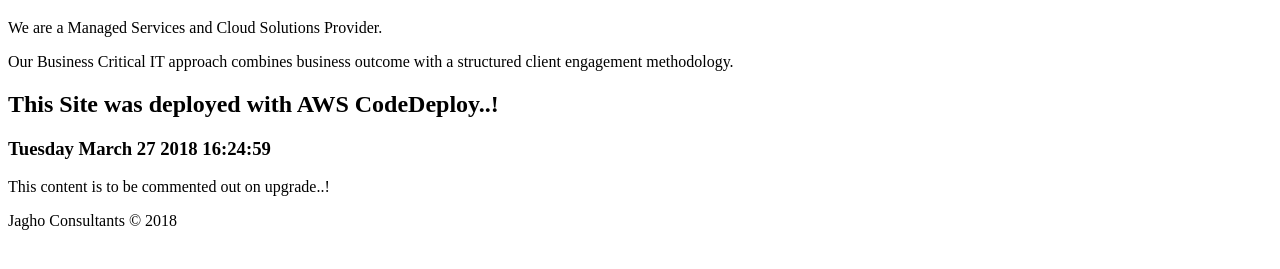
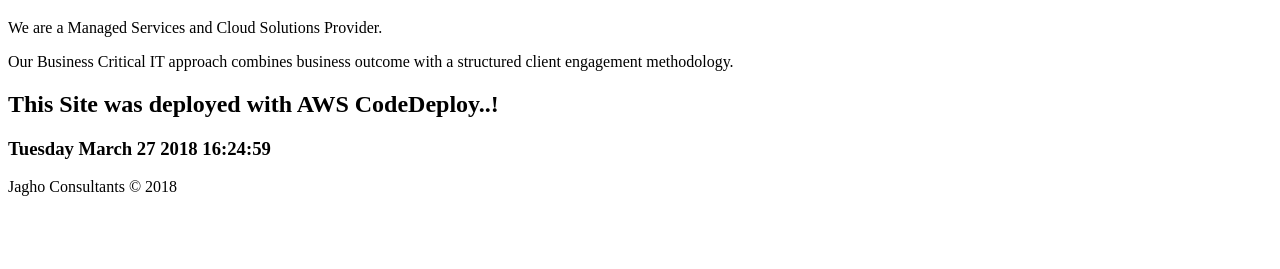
Before and after one commit to kbab6aoo/myJaghoDemoWebSite, a plain HTML site: page index.html in a window 1280 px wide. Shown: the part 117-386 px from the top of the page. Drawn offline with Linux system fonts and the light colour scheme.

Commit message:
JDWS 1.1

```diff
--- a/index.html
+++ b/index.html
@@ -24,10 +24,6 @@
             	window.onload = date_time('date_time');
         	</script>
 
-<!-- The content below is to be commentted out on upgrade..!-->
-
-This content is to be commented out on upgrade..!
-
 		<p>Jagho Consultants &copy; 2018</p>
 		</body>
 </html>
```
